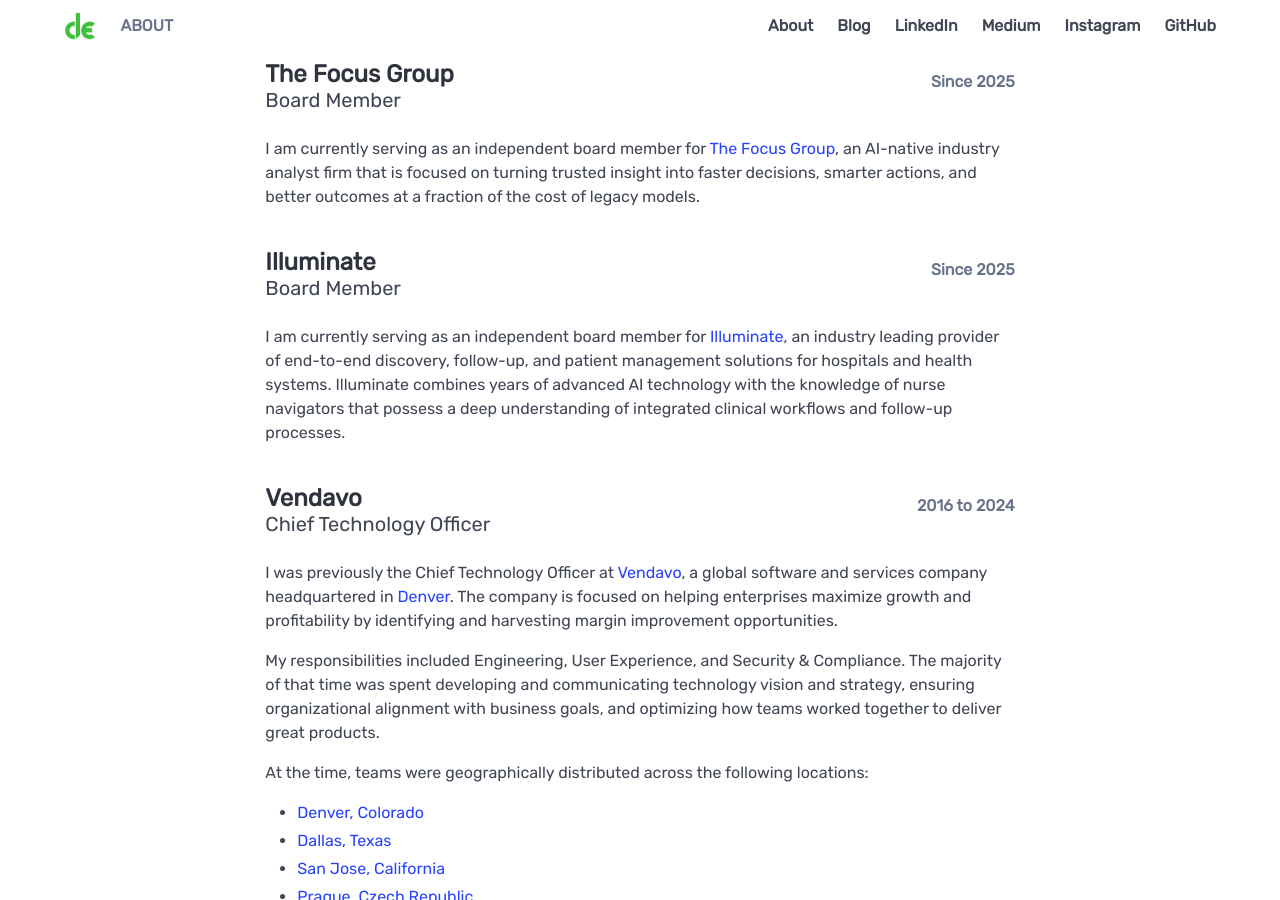
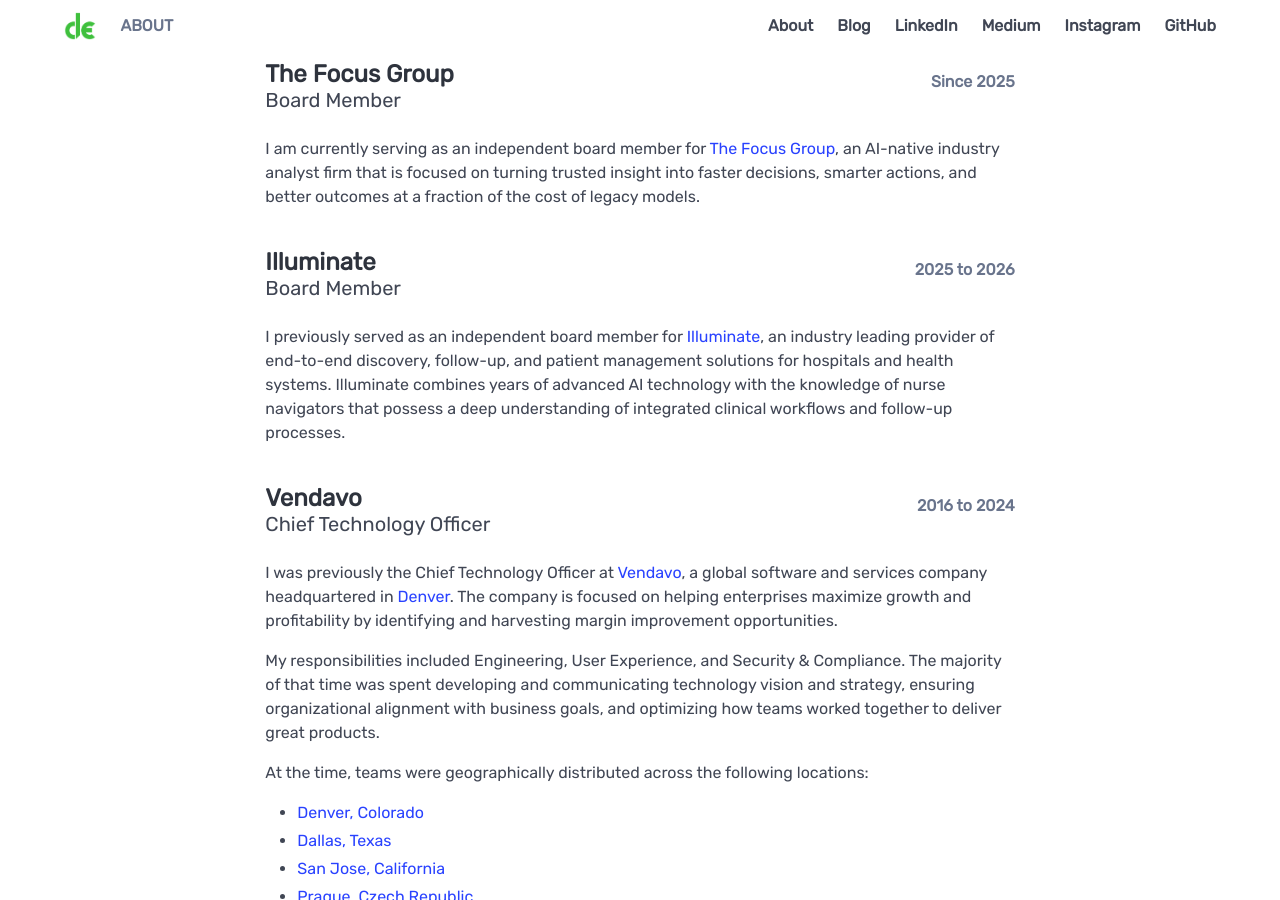
Before and after one commit to davidledwards/davidledwards.github.io, a Jekyll site: the page built from about/index.html, in a window 1280 px wide and 900 px high, scrolled down 439 px. Built offline with Jekyll 4.4.1, drawn with Linux system fonts in a browser that asks for light colours.

Commit message:
update board position at Illuminate

```diff
--- a/about/index.html
+++ b/about/index.html
@@ -54,11 +54,11 @@
             </div>
         </div>
         <div class="level-right">
-            <h3 class="subtitle is-6 has-text-grey">Since 2025</h3>
+            <h3 class="subtitle is-6 has-text-grey">2025 to 2026</h3>
         </div>
     </div>
     <p>
-        I am currently serving as an independent board member for <a href="https://www.illuminate.ai/">Illuminate</a>, an industry leading provider of end-to-end discovery, follow-up, and patient management solutions for hospitals and health systems. Illuminate combines years of advanced AI technology with the knowledge of nurse navigators that possess a deep understanding of integrated clinical workflows and follow-up processes.
+        I previously served as an independent board member for <a href="https://www.illuminate.ai/">Illuminate</a>, an industry leading provider of end-to-end discovery, follow-up, and patient management solutions for hospitals and health systems. Illuminate combines years of advanced AI technology with the knowledge of nurse navigators that possess a deep understanding of integrated clinical workflows and follow-up processes.
     </p>
     <br/>
     <div class="level is-mobile">
```
